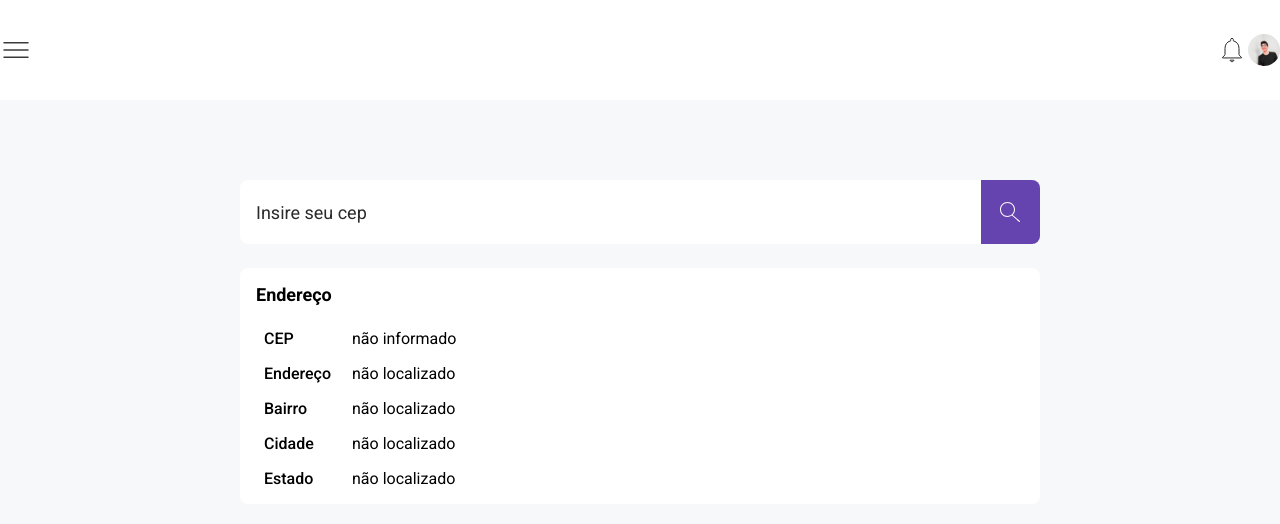
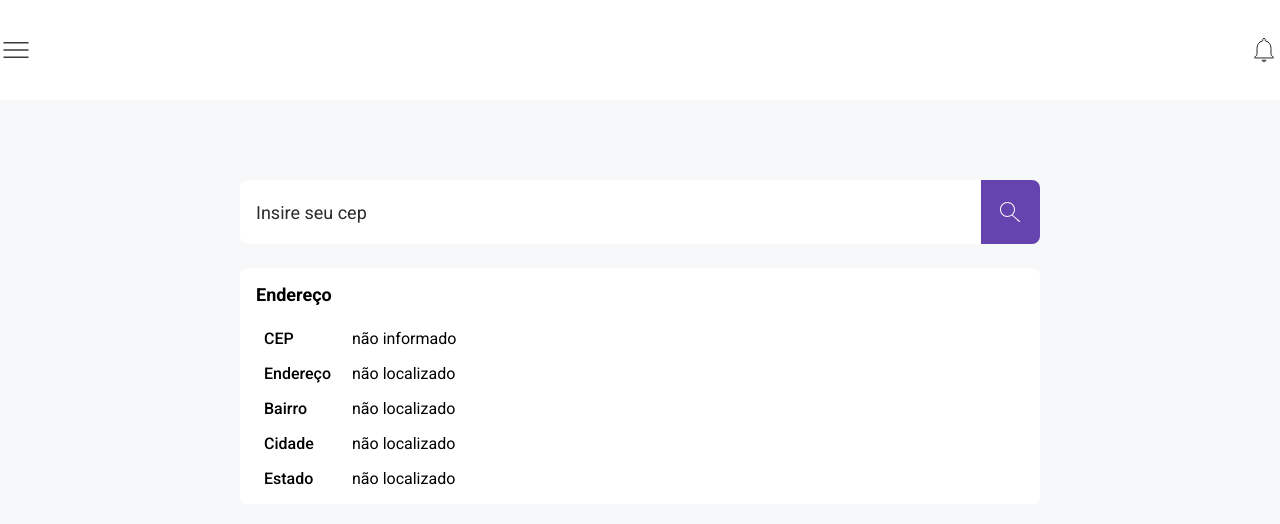
Before and after one commit to rsa98/enterpriseconnectionwai, a React (Vite) app: page / in a window 1280 px wide. Shown: the top 524 px of the page. Built offline with nearby package versions, Linux system fonts and the light colour scheme.

Commit message:
testando 4

```diff
--- a/src/pages/Endereco/index.tsx
+++ b/src/pages/Endereco/index.tsx
@@ -6,7 +6,6 @@ import "../../styles/colorgrade.css";
 // importando imagens
 import menu from "../../assets/menu.svg";
 import notificacoes from "../../assets/notificacao.svg";
-import profile from "../../assets/profile.jpg";
 import busca from "../../assets/search.svg";
 
 export function Endereco() {
@@ -45,7 +44,6 @@ export function Endereco() {
             <img src={menu} alt="menu" />
             <div className="alinhado-direitaa">
               <img src={notificacoes} alt="notificações" />
-              <img src={profile} alt="imagem de perfil" id="profile" />
             </div>
           </div>
         </header>
```
